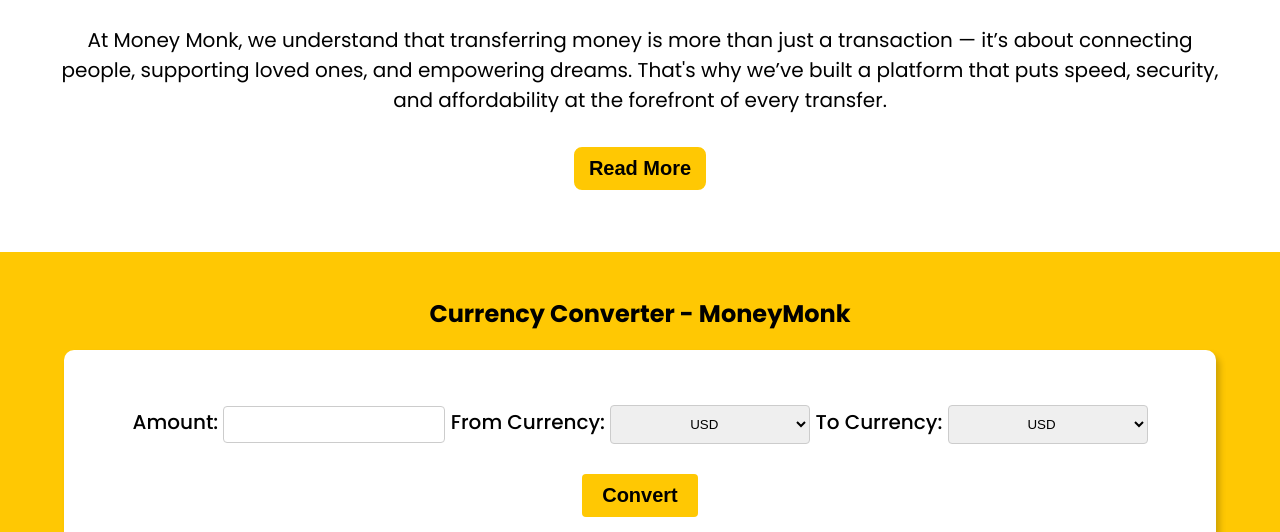
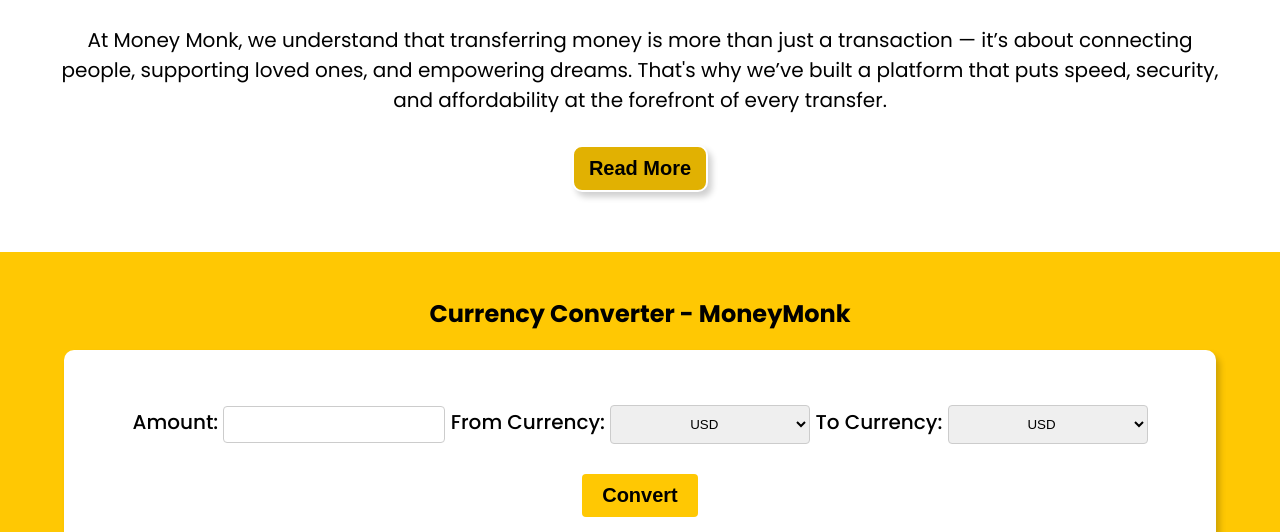
Before and after one commit to stylemecck/MoneyMonk, a plain HTML site: page index.html in a window 1280 px wide. In both pictures the pointer is over the button "Read More". Shown: the part 268-800 px from the top of the page. Drawn offline with Linux system fonts and the light colour scheme.

Commit message:
head button

```diff
--- a/css/style.css
+++ b/css/style.css
@@ -276,6 +276,11 @@ body {
     color: rgb(0, 0, 0);
     font-weight: 600;
     background: rgb(255, 200, 3);
+    cursor: pointer;
+}
+.head-button button:hover{
+    box-shadow: 4px 5px 6px rgba(0, 0, 0, 0.19);
+    background: rgb(225, 177, 2);
 }
 
 .converter-head {
```
